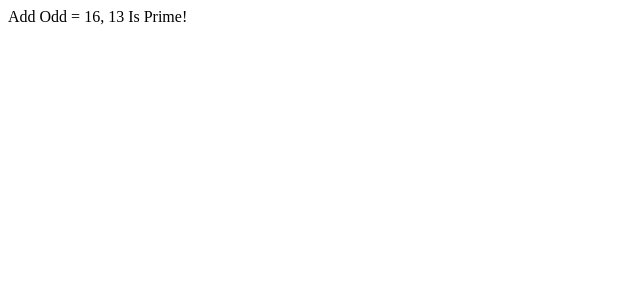
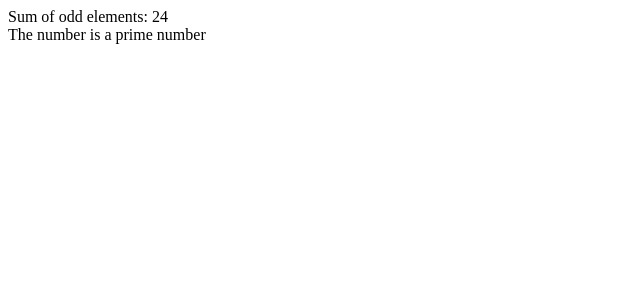
Before and after one commit to steamnp/bfs45, a React (Vite) app: page / in a window 1280 px wide. Shown: the top 300 px of the page, without its empty margins (0-640 px from the left). Built offline with nearby package versions, Linux system fonts and the light colour scheme.

Commit message:
refactor task

```diff
--- a/src/app.jsx
+++ b/src/app.jsx
@@ -1,38 +1,15 @@
-import React from 'react'
+import { addOdd, isPrime } from './utils'
 
 const App = () => {
-  let data = ''
-  const addOdd = (array) => {
-    let total = 0
-    array.map((element) => {
-      if(element % 2 !== 0){
-        total += element
-      }
-    })
-    console.log(total)
-    data += 'Add Odd = ' + total + ', '
-  }
+  const result = addOdd([1, 2, 3, 4, 5, 7, 3, 5])
+  const primeResult = isPrime(13)
 
-  const isPrime = (number) => {
-    let count = 0
-    for(let i=1; i<=number; i++){
-      if(number % i === 0){
-        count++
-      }
-    }
-    if(count === 2){
-      console.log("Is Prime!")
-      data += number + ' Is Prime!'
-    } else {
-      console.log("Is not Prime!")
-      data += number + ' Is not Prime!'
-    }
-  }
-
-  addOdd([1,2,3,4,5,7])
-  isPrime(13)
+  console.log(primeResult)
   return (
-    <div>{data}</div>
+    <div>
+      <div>Sum of odd elements: {result}</div>
+      <div>The number is {primeResult ? 'a' : 'not'} prime number</div>
+    </div>
   )
 }
 
--- /dev/null
+++ b/src/utils.js
@@ -0,0 +1,20 @@
+export const addOdd = (array) =>
+  array.reduce((sum, number) => {
+    if (number % 2 !== 0) {
+      return sum + number
+    }
+
+    return sum
+  }, 0)
+
+export const isPrime = (number) => {
+  if (number < 2) return false
+
+  for (let i = 2; i * i <= number; i++) {
+    if (number % i !== 0) {
+      return true
+    }
+
+    return false
+  }
+}
```
Also changed, not shown: src/js/test.js (+4 -11 lines).
